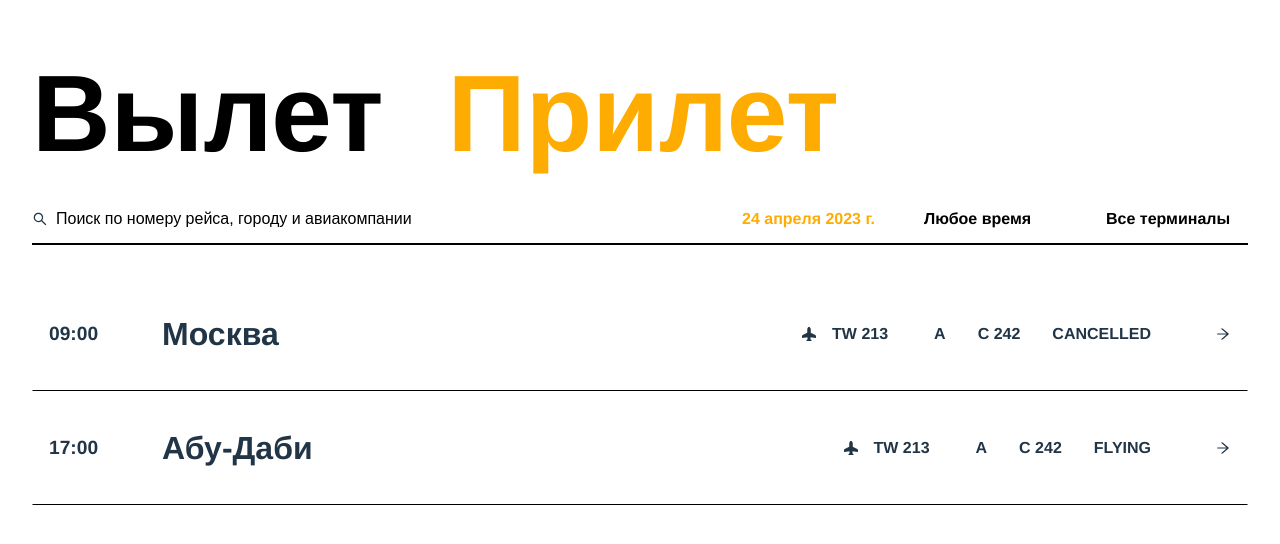
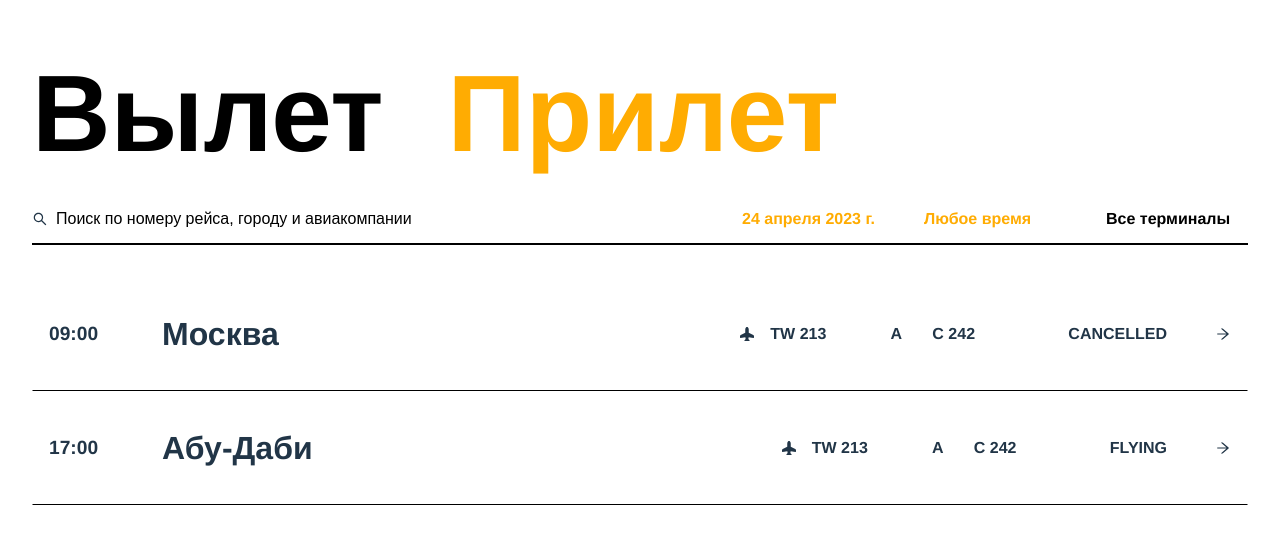
Before and after one commit to Daniellios/noum, a React (Vite) app: page /arrival in a window 1280 px wide. Shown: the top 544 px of the page. Built offline with nearby package versions, Linux system fonts and the light colour scheme.

Commit message:
fix: fixed multi select warning

```diff
--- a/src/components/Filter/Filter.tsx
+++ b/src/components/Filter/Filter.tsx
@@ -29,9 +29,7 @@
 
   const [searchValue, setSearchValue] = useState<string>("");
   const [selectDateValue, setSelectDatevalue] = useState<string>(today);
-  const [selectTimeValue, setSelectTimeValue] = useState<string | string[]>([
-    "",
-  ]);
+  const [selectTimeValue, setSelectTimeValue] = useState<string>("");
   const [selectTerminalValue, setSelectTerminalValue] =
     useState<Terminal>("ALL");
 
@@ -49,7 +47,7 @@
         query: debounceSearch.toLowerCase(),
         selected_date: selectDateValue,
         selected_terminal: selectTerminalValue,
-        selected_time_range: [...selectTimeValue],
+        selected_time_range: selectTimeValue,
       })
     );
     dispatch(applyFilters());
@@ -80,7 +78,7 @@
   };
 
   const handleSelectTimeChange = (e: React.ChangeEvent<HTMLSelectElement>) => {
-    const selectedRange = e.currentTarget.value.split(",");
+    const selectedRange = e.currentTarget.value;
     setSelectTimeValue(selectedRange);
   };
 
--- a/src/components/FlightsTable/FlightsTable.tsx
+++ b/src/components/FlightsTable/FlightsTable.tsx
@@ -13,6 +13,8 @@
   FlightSubInfo,
   FlightTable,
   FlightTime,
+  FlightTerminal,
+  FlightGate,
 } from "./FlightsTableStyles";
 import { BsFillAirplaneFill } from "react-icons/bs";
 import { convertHourFormat } from "../../helpers/convertToHourFormat";
@@ -45,16 +47,16 @@
                   style={{ fontSize: "14px" }}
                 ></BsFillAirplaneFill>
 
-                {flight.flight_number}
+                <p>{flight.flight_number}</p>
               </FlightNumber>
 
-              <div>
+              <FlightTerminal>
                 <p>{flight.terminal}</p>
-              </div>
+              </FlightTerminal>
 
-              <div>
+              <FlightGate>
                 <p>{flight.gate}</p>
-              </div>
+              </FlightGate>
 
               <FlightStatus>{flight.flight_status}</FlightStatus>
 
--- a/src/components/FlightsTable/FlightsTableStyles.ts
+++ b/src/components/FlightsTable/FlightsTableStyles.ts
@@ -39,11 +39,10 @@
 `;
 
 export const FlightSubInfo = styled.div`
-  width: 40%;
   display: flex;
-  justify-content: flex-end;
+  justify-content: flex-start;
   align-items: center;
-  gap: 2rem;
+  gap: 1rem;
   font-weight: 600;
 `;
 
@@ -53,15 +52,31 @@
   margin-right: 4rem;
 `;
 
+export const FlightTerminal = styled.div`
+  width: 40px;
+  min-width: 40px;
+`;
+
 export const FlightNumber = styled.div`
   display: flex;
   align-items: center;
-  min-width: 100px;
+  justify-content: flex-start;
+  min-width: 120px;
   gap: 1rem;
+  width: 120px;
+`;
+
+export const FlightGate = styled.div`
+  display: flex;
+  align-items: center;
+  justify-content: flex-start;
+  min-width: 120px;
+  width: 120px;
 `;
 
 export const FlightStatus = styled.p`
   font-weight: 600;
+  text-align: center;
   margin-right: 2rem;
 `;
 
--- a/src/redux/slices/flightsSlice.ts
+++ b/src/redux/slices/flightsSlice.ts
@@ -31,9 +31,11 @@
       };
 
       const checkIfMathesTimeSpanValue = (flight: IFlight) => {
-        if (selected_time_range.length === 1) return true;
+        if (selected_time_range === "") return true;
         else {
-          return selected_time_range.includes(convertHourFormat(flight.time));
+          return selected_time_range
+            .split(",")
+            .includes(convertHourFormat(flight.time));
         }
       };
 
--- a/src/types/data.d.ts
+++ b/src/types/data.d.ts
@@ -8,7 +8,7 @@
 export interface IFlightBoardFilters {
   query: string;
   selected_date: string;
-  selected_time_range: string[];
+  selected_time_range: string;
   selected_terminal: Terminal;
 }
 
```
